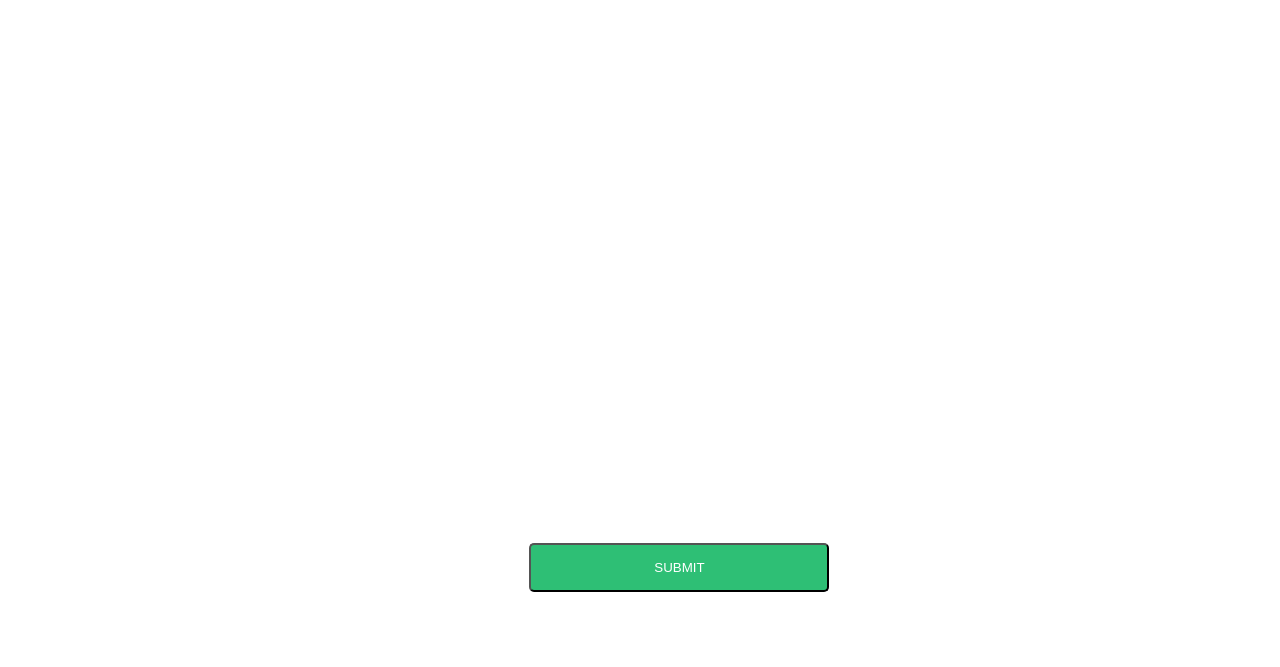
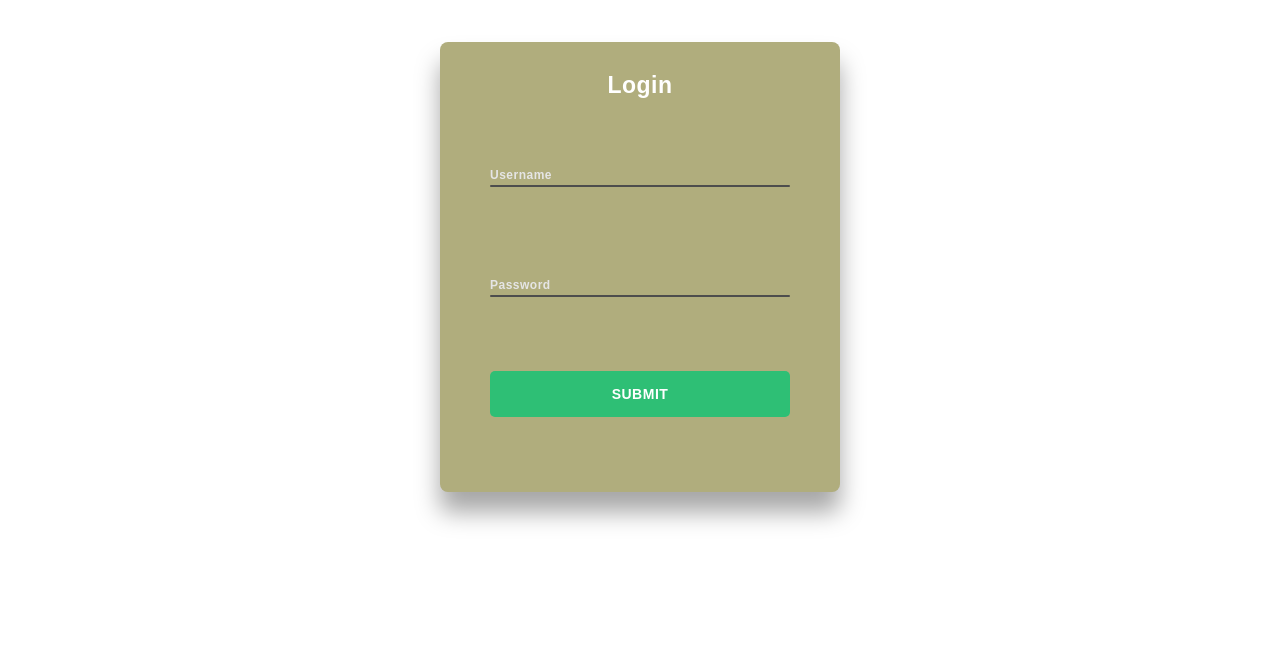
Before and after one commit to Ishani-Phukan/Metapoise_Hackathon, a plain HTML site: page login.html in a window 1280 px wide. Shown: the part 133-800 px from the top of the page. Drawn offline with Linux system fonts and the light colour scheme.

Commit message:
Added login page

```diff
--- a/styles.css
+++ b/styles.css
@@ -140,3 +140,59 @@ button{
     transform: scale(1.2);
     transition: all 0.2s ease;
 }
+form {
+    background-color: #b0ad7d;
+    height: 450px;
+    width: 400px;
+    position: absolute;
+    margin: auto;
+    left: 0;
+    right: 0;
+    top: 0;
+    bottom: 0;
+    border-radius: 8px;
+    box-shadow: 0 20px 25px rgba(0, 0, 0, 0.35);
+    padding: 30px 50px;
+}
+form h1 {
+    text-align: center;
+    font-size: 23px;
+    color: #fff;
+}
+form * {
+    border: none;
+    outline: none;
+    font-family: "Poppins", sans-serif;
+    font-weight: 600;
+    font-size: 14px;
+    letter-spacing: 0.5px;
+}
+input{
+    display: block;
+    height: 2px;
+    width: 300px;
+    position: absolute;
+    background-color: #4d4d4d;
+    color: #ffffff;
+    padding: 0 15px;
+    font-weight: 300;
+    border-radius: 5px;
+    transition: 0.5s all;
+}
+label{
+    display: inline-block;
+    color: #e5e5e5;
+    cursor: pointer;
+    font-size: 12px;
+    position: absolute;
+    transition: 0.5s all;
+}
+label[for="username"]{
+    bottom: 310px;
+}
+#username{
+    bottom: 305px;
+}
+#password{
+    bottom: 195px;
+    }
```
